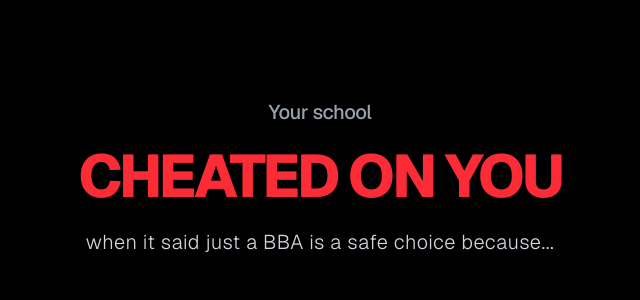
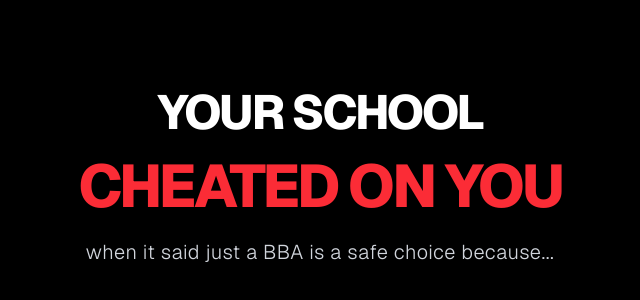
Before and after one commit to jaysahastrabudhe/le-cheated-campaign, a Next.js app: page / in a window 1280 px wide. Shown: the part 222-522 px from the top of the page, without its empty margins (320-960 px from the left). Built offline with nearby package versions, Linux system fonts and the light colour scheme.

Commit message:
feat: style 'Your School' in uppercase bold white text and update form CTA to 'Book a Call & Learn More'

```diff
--- a/src/app/page.tsx
+++ b/src/app/page.tsx
@@ -379,7 +379,7 @@ function CheatedCampaignContent() {
             <div className="max-w-xl space-y-5">
               <h1
                 ref={introLine1Ref}
-                className="text-lg md:text-xl text-gray-400 font-medium tracking-tight"
+                className="text-3xl md:text-5xl text-white font-extrabold uppercase tracking-tighter"
               >
                 Your school
               </h1>
@@ -690,11 +690,11 @@ function CheatedCampaignContent() {
                           <circle className="opacity-25" cx="12" cy="12" r="10" stroke="currentColor" strokeWidth="4" />
                           <path className="opacity-75" fill="currentColor" d="M4 12a8 8 0 018-8V0C5.373 0 0 5.373 0 12h4zm2 5.291A7.962 7.962 0 014 12H0c0 3.042 1.135 5.824 3 7.938l3-2.647z" />
                         </svg>
-                        Sending to WhatsApp...
+                        Booking details...
                       </span>
                     ) : (
                       <>
-                        <span>Get Syllabus on WhatsApp</span>
+                        <span>Book a Call & Learn More</span>
                         <ArrowRight size={13} className="group-hover:translate-x-1 transition-transform duration-200" />
                       </>
                     )}
```
